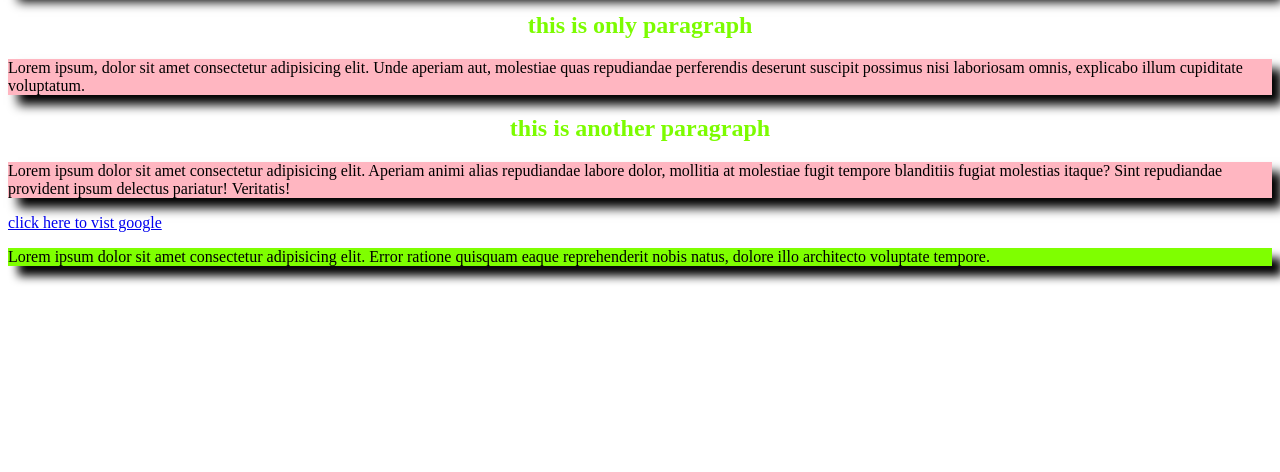
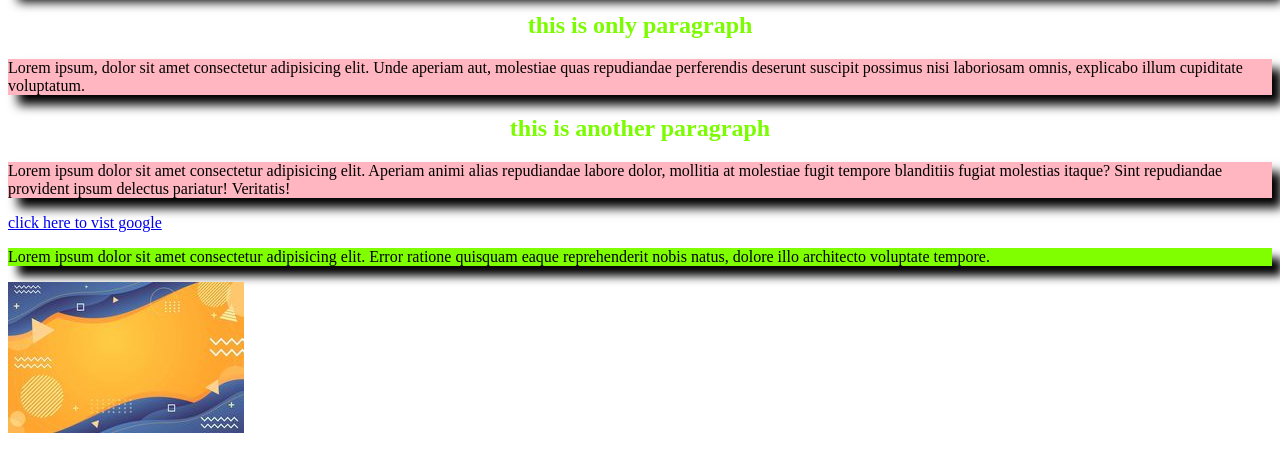
Before and after one commit to abeshale/my-third-repo, a plain HTML site: page index.html in a window 1280 px wide. Shown: the part 124-596 px from the top of the page. Drawn offline with Linux system fonts and the light colour scheme.

Commit message:
new photo added

```diff
--- a/index.html
+++ b/index.html
@@ -29,5 +29,7 @@
 Lorem ipsum dolor sit amet consectetur adipisicing elit. Error ratione quisquam eaque reprehenderit nobis natus, dolore illo architecto voluptate tempore.
 </p>
 </div>
+<img src="d3d7b27ba4419322c65918f73746b11b.jpg" alt="">
+
 </body>
 </html>
```
